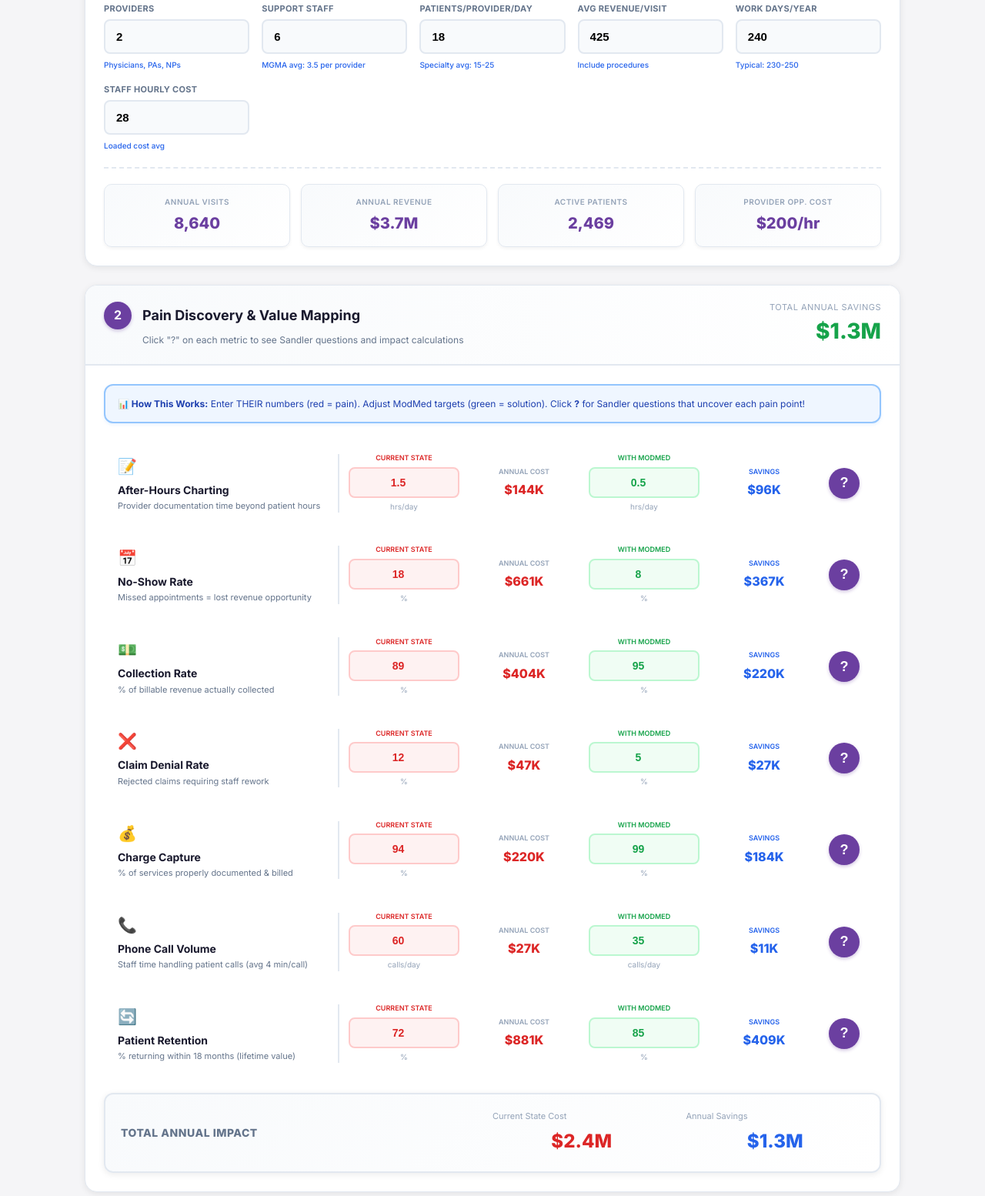
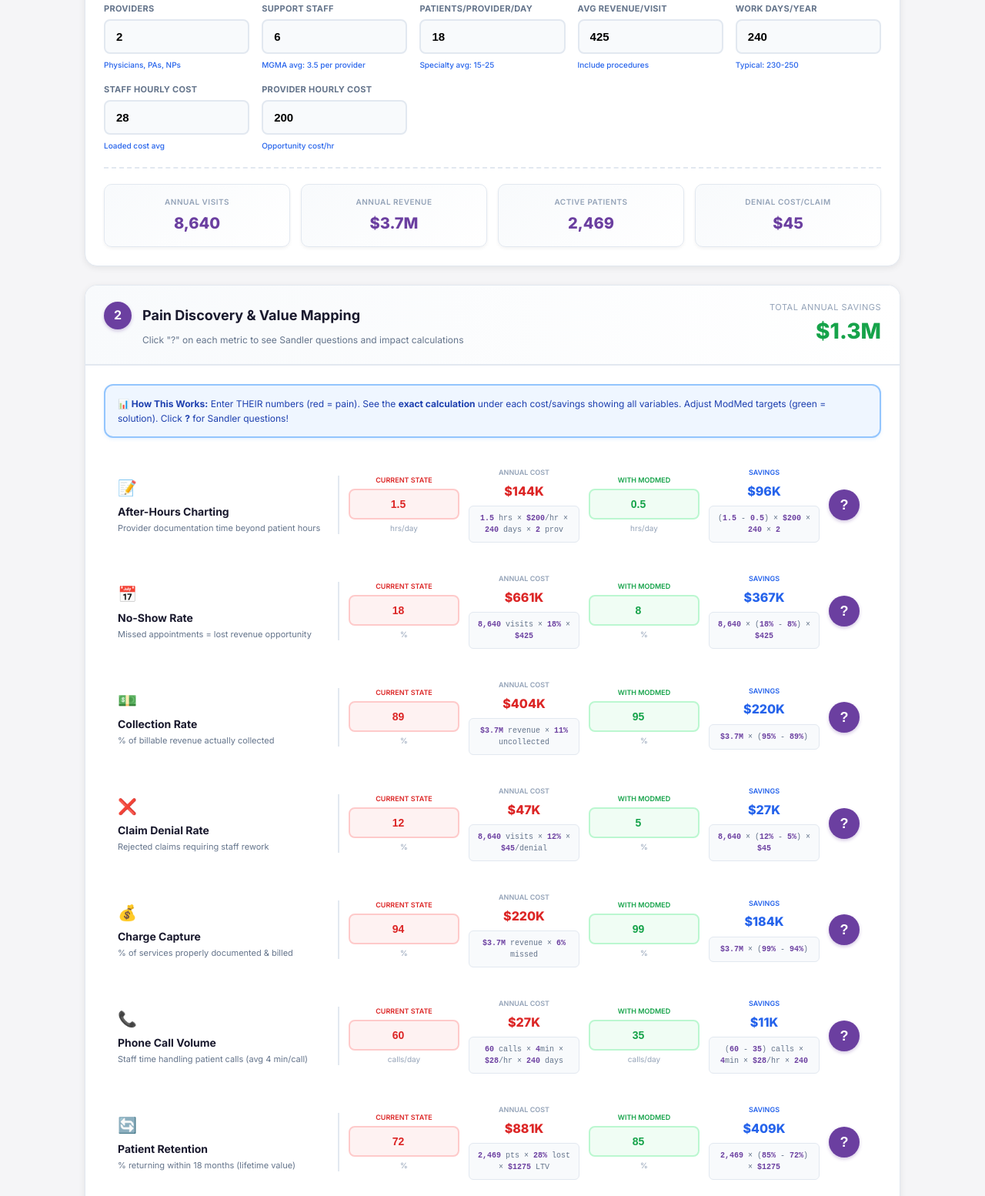
Before and after one commit to ZacharyVorsteg/Cost-Analysis, a plain HTML site: page index.html in a window 1280 px wide. Shown: the part 343-1897 px from the top of the page at 77% size. Drawn offline with Linux system fonts and the light colour scheme.

Commit message:
Add transparent calculation formulas with all variables visible
- Added calculation breakdown under every cost and savings value
- Shows exact formula with all variables: rates, days, providers, etc.
- Made provider hourly rate editable (was hardcoded at )
- All variables are now dynamic and update in real-time
- Uses monospace font with highlighted values for easy reading
- She can now see EXACTLY how every number is calculated

```diff
--- a/index.html
+++ b/index.html
@@ -93,6 +93,9 @@
         .metric-value.red{color:var(--red)}
         .metric-value.green{color:var(--green)}
         .metric-value.blue{color:var(--blue)}
+
+        .calc-formula{background:#f8fafc;border:1px solid var(--border);border-radius:6px;padding:8px 10px;margin-top:6px;font-size:10px;color:var(--text2);font-family:'Courier New',monospace;text-align:center;line-height:1.5}
+        .calc-formula strong{color:var(--purple);font-weight:700}
 
         .help-toggle{background:var(--purple);color:#fff;border:none;width:40px;height:40px;border-radius:50%;cursor:pointer;font-size:18px;font-weight:700;transition:all 0.2s;box-shadow:0 2px 4px rgba(107,63,160,0.3)}
         .help-toggle:hover{background:#8B5FC0;transform:scale(1.05)}
@@ -248,6 +251,11 @@
                         <input type="number" id="staffrate" value="28" oninput="calc()">
                         <span class="hint">Loaded cost avg</span>
                     </div>
+                    <div class="input-box">
+                        <label>Provider Hourly Cost</label>
+                        <input type="number" id="provrate" value="200" oninput="calc()">
+                        <span class="hint">Opportunity cost/hr</span>
+                    </div>
                 </div>
 
                 <div class="derived-row">
@@ -264,8 +272,8 @@
                         <div class="derived-stat-value" id="activePatients">0</div>
                     </div>
                     <div class="derived-stat">
-                        <div class="derived-stat-label">Provider Opp. Cost</div>
-                        <div class="derived-stat-value">$200/hr</div>
+                        <div class="derived-stat-label">Denial Cost/Claim</div>
+                        <div class="derived-stat-value" id="denialCostPer">$45</div>
                     </div>
                 </div>
             </div>
@@ -285,7 +293,7 @@
             </div>
             <div class="step-body">
                 <div class="info-box blue">
-                    <strong>📊 How This Works:</strong> Enter THEIR numbers (red = pain). Adjust ModMed targets (green = solution). Click <strong>?</strong> for Sandler questions that uncover each pain point!
+                    <strong>📊 How This Works:</strong> Enter THEIR numbers (red = pain). See the <strong>exact calculation</strong> under each cost/savings showing all variables. Adjust ModMed targets (green = solution). Click <strong>?</strong> for Sandler questions!
                 </div>
 
                 <!-- CHARTING -->
@@ -304,6 +312,7 @@
                         <div class="metric-col">
                             <span class="metric-col-label">Annual Cost</span>
                             <span class="metric-value red" id="chartingCost">$0</span>
+                            <div class="calc-formula" id="chartingFormula"></div>
                         </div>
                         <div class="metric-col">
                             <span class="metric-col-label" style="color:var(--green)">With ModMed</span>
@@ -313,6 +322,7 @@
                         <div class="metric-col">
                             <span class="metric-col-label" style="color:var(--blue)">Savings</span>
                             <span class="metric-value blue" id="chartingSave">$0</span>
+                            <div class="calc-formula" id="chartingSaveFormula"></div>
                         </div>
                         <div>
                             <button class="help-toggle" onclick="toggleHelp('charting')">?</button>
@@ -350,6 +360,7 @@
                         <div class="metric-col">
                             <span class="metric-col-label">Annual Cost</span>
                             <span class="metric-value red" id="noshowCost">$0</span>
+                            <div class="calc-formula" id="noshowFormula"></div>
                         </div>
                         <div class="metric-col">
                             <span class="metric-col-label" style="color:var(--green)">With ModMed</span>
@@ -359,6 +370,7 @@
                         <div class="metric-col">
                             <span class="metric-col-label" style="color:var(--blue)">Savings</span>
                             <span class="metric-value blue" id="noshowSave">$0</span>
+                            <div class="calc-formula" id="noshowSaveFormula"></div>
                         </div>
                         <div>
                             <button class="help-toggle" onclick="toggleHelp('noshow')">?</button>
@@ -396,6 +408,7 @@
                         <div class="metric-col">
                             <span class="metric-col-label">Annual Cost</span>
                             <span class="metric-value red" id="collCost">$0</span>
+                            <div class="calc-formula" id="collFormula"></div>
                         </div>
                         <div class="metric-col">
                             <span class="metric-col-label" style="color:var(--green)">With ModMed</span>
@@ -405,6 +418,7 @@
                         <div class="metric-col">
                             <span class="metric-col-label" style="color:var(--blue)">Savings</span>
                             <span class="metric-value blue" id="collSave">$0</span>
+                            <div class="calc-formula" id="collSaveFormula"></div>
                         </div>
                         <div>
                             <button class="help-toggle" onclick="toggleHelp('coll')">?</button>
@@ -442,6 +456,7 @@
                         <div class="metric-col">
                             <span class="metric-col-label">Annual Cost</span>
                             <span class="metric-value red" id="denialCost">$0</span>
+                            <div class="calc-formula" id="denialFormula"></div>
                         </div>
                         <div class="metric-col">
                             <span class="metric-col-label" style="color:var(--green)">With ModMed</span>
@@ -451,6 +466,7 @@
                         <div class="metric-col">
                             <span class="metric-col-label" style="color:var(--blue)">Savings</span>
                             <span class="metric-value blue" id="denialSave">$0</span>
+                            <div class="calc-formula" id="denialSaveFormula"></div>
                         </div>
                         <div>
                             <button class="help-toggle" onclick="toggleHelp('denial')">?</button>
@@ -488,6 +504,7 @@
                         <div class="metric-col">
                             <span class="metric-col-label">Annual Cost</span>
                             <span class="metric-value red" id="captureCost">$0</span>
+                            <div class="calc-formula" id="captureFormula"></div>
                         </div>
                         <div class="metric-col">
                             <span class="metric-col-label" style="color:var(--green)">With ModMed</span>
@@ -497,6 +514,7 @@
                         <div class="metric-col">
                             <span class="metric-col-label" style="color:var(--blue)">Savings</span>
                             <span class="metric-value blue" id="captureSave">$0</span>
+                            <div class="calc-formula" id="captureSaveFormula"></div>
                         </div>
                         <div>
                             <button class="help-toggle" onclick="toggleHelp('capture')">?</button>
@@ -534,6 +552,7 @@
                         <div class="metric-col">
                             <span class="metric-col-label">Annual Cost</span>
                             <span class="metric-value red" id="phoneCost">$0</span>
+                            <div class="calc-formula" id="phoneFormula"></div>
                         </div>
                         <div class="metric-col">
                             <span class="metric-col-label" style="color:var(--green)">With ModMed</span>
@@ -543,6 +562,7 @@
                         <div class="metric-col">
                             <span class="metric-col-label" style="color:var(--blue)">Savings</span>
                             <span class="metric-value blue" id="phoneSave">$0</span>
+                            <div class="calc-formula" id="phoneSaveFormula"></div>
                         </div>
                         <div>
                             <button class="help-toggle" onclick="toggleHelp('phone')">?</button>
@@ -580,6 +600,7 @@
                         <div class="metric-col">
                             <span class="metric-col-label">Annual Cost</span>
                             <span class="metric-value red" id="retCost">$0</span>
+                            <div class="calc-formula" id="retFormula"></div>
                         </div>
                         <div class="metric-col">
                             <span class="metric-col-label" style="color:var(--green)">With ModMed</span>
@@ -589,6 +610,7 @@
                         <div class="metric-col">
                             <span class="metric-col-label" style="color:var(--blue)">Savings</span>
                             <span class="metric-value blue" id="retSave">$0</span>
+                            <div class="calc-formula" id="retSaveFormula"></div>
                         </div>
                         <div>
                             <button class="help-toggle" onclick="toggleHelp('retention')">?</button>
@@ -866,12 +888,13 @@
 
         function calc(){
             const prov=getN('providers',2),staff=getN('staff',6),ppd=getN('ppd',18),rpv=getN('rpv',425);
-            const days=getN('workdays',240),staffRate=getN('staffrate',28),provRate=200;
+            const days=getN('workdays',240),staffRate=getN('staffrate',28),provRate=getN('provrate',200);
             const visits=prov*ppd*days,revenue=visits*rpv,patients=Math.round(visits/3.5);
 
             document.getElementById('annualVisits').textContent=visits.toLocaleString();
             document.getElementById('annualRevenue').textContent=fmt(revenue);
             document.getElementById('activePatients').textContent=patients.toLocaleString();
+            document.getElementById('denialCostPer').textContent='$45';
 
             let totalCost=0,totalSave=0;
 
@@ -881,6 +904,8 @@
             const chartSave=(chartCurr-chartTgt)*provRate*days*prov;
             document.getElementById('chartingCost').textContent=fmt(chartCost);
             document.getElementById('chartingSave').textContent=fmt(Math.max(0,chartSave));
+            document.getElementById('chartingFormula').innerHTML=`<strong>${chartCurr}</strong> hrs × <strong>$${provRate}</strong>/hr × <strong>${days}</strong> days × <strong>${prov}</strong> prov`;
+            document.getElementById('chartingSaveFormula').innerHTML=`(<strong>${chartCurr}</strong> - <strong>${chartTgt}</strong>) × <strong>$${provRate}</strong> × <strong>${days}</strong> × <strong>${prov}</strong>`;
             totalCost+=chartCost;totalSave+=Math.max(0,chartSave);
 
             // NO-SHOWS
@@ -889,6 +914,8 @@
             const nsSave=visits*(nsCurr-nsTgt)*rpv;
             document.getElementById('noshowCost').textContent=fmt(nsCost);
             document.getElementById('noshowSave').textContent=fmt(Math.max(0,nsSave));
+            document.getElementById('noshowFormula').innerHTML=`<strong>${visits.toLocaleString()}</strong> visits × <strong>${Math.round(nsCurr*100)}%</strong> × <strong>$${rpv}</strong>`;
+            document.getElementById('noshowSaveFormula').innerHTML=`<strong>${visits.toLocaleString()}</strong> × (<strong>${Math.round(nsCurr*100)}%</strong> - <strong>${Math.round(nsTgt*100)}%</strong>) × <strong>$${rpv}</strong>`;
             totalCost+=nsCost;totalSave+=Math.max(0,nsSave);
 
             // COLLECTIONS
@@ -897,6 +924,8 @@
             const collSave=revenue*(collTgt-collCurr);
             document.getElementById('collCost').textContent=fmt(collCost);
             document.getElementById('collSave').textContent=fmt(Math.max(0,collSave));
+            document.getElementById('collFormula').innerHTML=`<strong>${fmt(revenue)}</strong> revenue × <strong>${Math.round((1-collCurr)*100)}%</strong> uncollected`;
+            document.getElementById('collSaveFormula').innerHTML=`<strong>${fmt(revenue)}</strong> × (<strong>${Math.round(collTgt*100)}%</strong> - <strong>${Math.round(collCurr*100)}%</strong>)`;
             totalCost+=collCost;totalSave+=Math.max(0,collSave);
 
             // DENIALS
@@ -905,6 +934,8 @@
             const denSave=visits*(denCurr-denTgt)*denCostPer;
             document.getElementById('denialCost').textContent=fmt(denCost);
             document.getElementById('denialSave').textContent=fmt(Math.max(0,denSave));
+            document.getElementById('denialFormula').innerHTML=`<strong>${visits.toLocaleString()}</strong> visits × <strong>${Math.round(denCurr*100)}%</strong> × <strong>$${denCostPer}</strong>/denial`;
+            document.getElementById('denialSaveFormula').innerHTML=`<strong>${visits.toLocaleString()}</strong> × (<strong>${Math.round(denCurr*100)}%</strong> - <strong>${Math.round(denTgt*100)}%</strong>) × <strong>$${denCostPer}</strong>`;
             totalCost+=denCost;totalSave+=Math.max(0,denSave);
 
             // CAPTURE
@@ -913,6 +944,8 @@
             const capSave=revenue*(capTgt-capCurr);
             document.getElementById('captureCost').textContent=fmt(capCost);
             document.getElementById('captureSave').textContent=fmt(Math.max(0,capSave));
+            document.getElementById('captureFormula').innerHTML=`<strong>${fmt(revenue)}</strong> revenue × <strong>${Math.round((1-capCurr)*100)}%</strong> missed`;
+            document.getElementById('captureSaveFormula').innerHTML=`<strong>${fmt(revenue)}</strong> × (<strong>${Math.round(capTgt*100)}%</strong> - <strong>${Math.round(capCurr*100)}%</strong>)`;
             totalCost+=capCost;totalSave+=Math.max(0,capSave);
 
             // PHONE
@@ -921,6 +954,8 @@
             const phoneSave=((phoneCurr-phoneTgt)*phoneMin/60)*staffRate*days;
             document.getElementById('phoneCost').textContent=fmt(phoneCost);
             document.getElementById('phoneSave').textContent=fmt(Math.max(0,phoneSave));
+            document.getElementById('phoneFormula').innerHTML=`<strong>${phoneCurr}</strong> calls × <strong>${phoneMin}</strong>min × <strong>$${staffRate}</strong>/hr × <strong>${days}</strong> days`;
+            document.getElementById('phoneSaveFormula').innerHTML=`(<strong>${phoneCurr}</strong> - <strong>${phoneTgt}</strong>) calls × <strong>${phoneMin}</strong>min × <strong>$${staffRate}</strong>/hr × <strong>${days}</strong>`;
             totalCost+=phoneCost;totalSave+=Math.max(0,phoneSave);
 
             // RETENTION
@@ -929,6 +964,8 @@
             const retSave=patients*(retTgt-retCurr)*retVal;
             document.getElementById('retCost').textContent=fmt(retCost);
             document.getElementById('retSave').textContent=fmt(Math.max(0,retSave));
+            document.getElementById('retFormula').innerHTML=`<strong>${patients.toLocaleString()}</strong> pts × <strong>${Math.round((1-retCurr)*100)}%</strong> lost × <strong>$${retVal}</strong> LTV`;
+            document.getElementById('retSaveFormula').innerHTML=`<strong>${patients.toLocaleString()}</strong> × (<strong>${Math.round(retTgt*100)}%</strong> - <strong>${Math.round(retCurr*100)}%</strong>) × <strong>$${retVal}</strong>`;
             totalCost+=retCost;totalSave+=Math.max(0,retSave);
 
             // SUBTOTALS
@@ -988,6 +1025,7 @@
             setN('ppd',18);
             setN('workdays',240);
             setN('staffrate',28);
+            setN('provrate',200);
             calc();
         }
 
```
